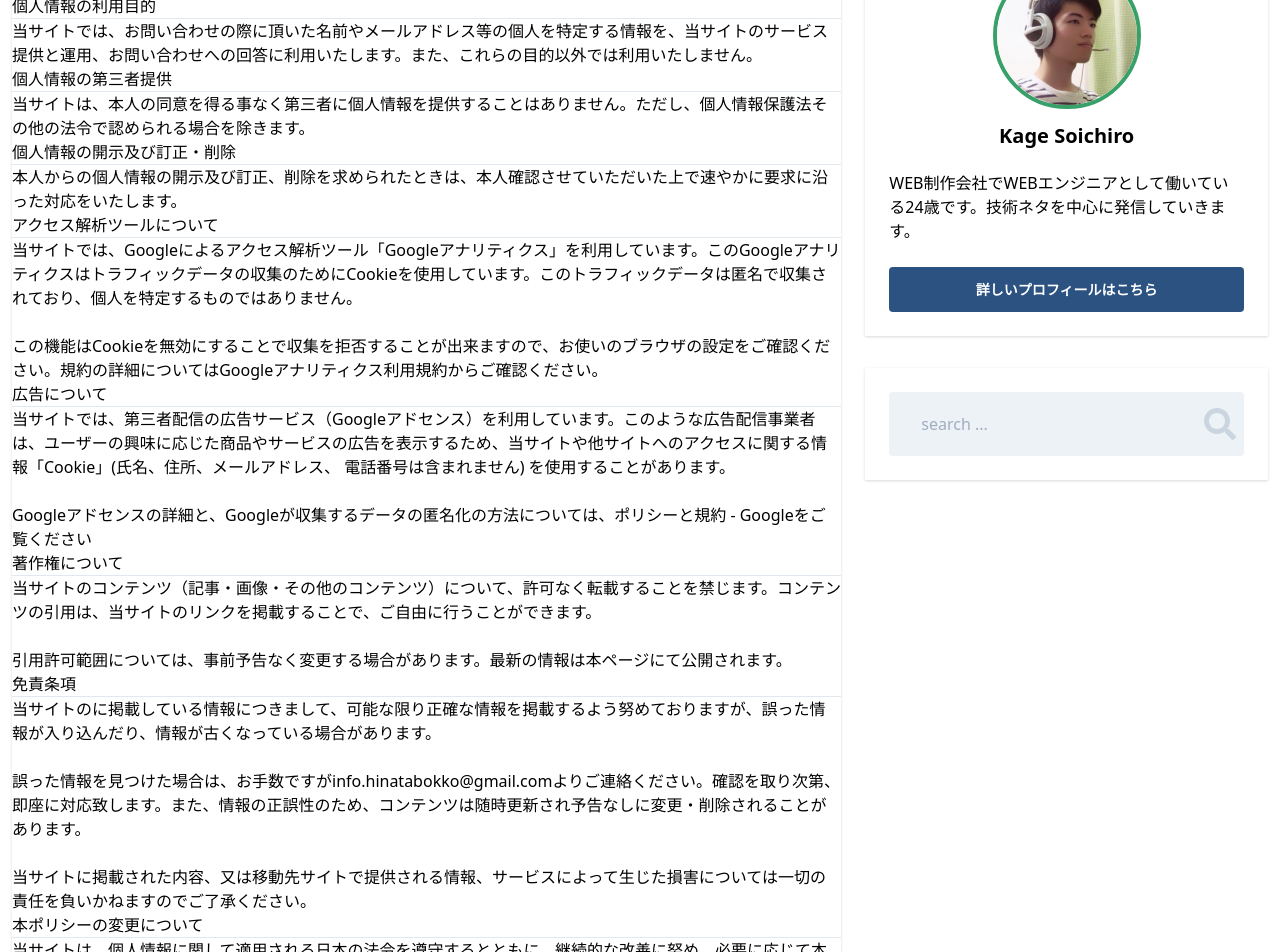
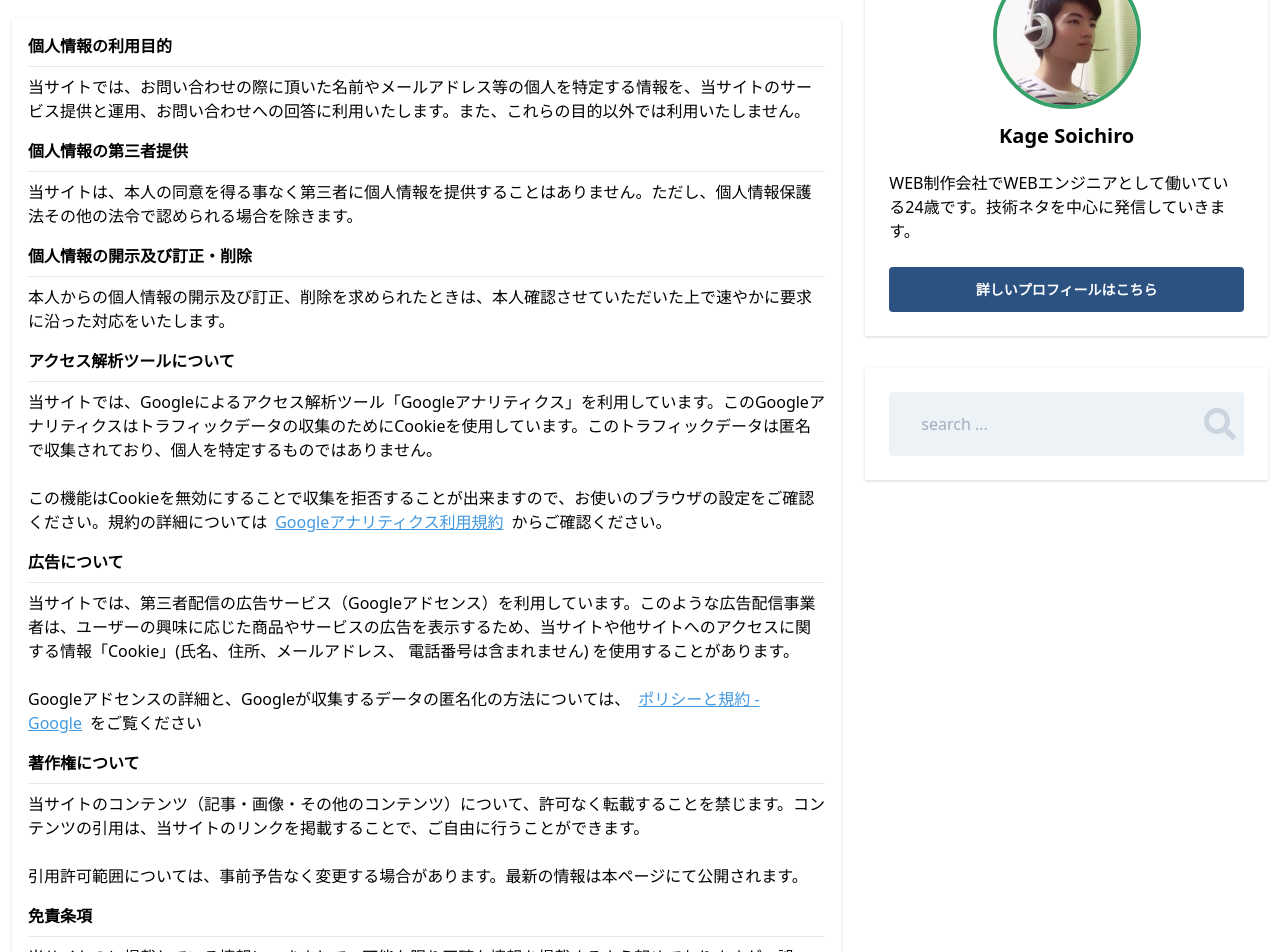
Before and after one commit to kagepedia/homepage, a Next.js app: page /privacy in a window 1280 px wide. Shown: the part 440-1392 px from the top of the page. Built offline with nearby package versions, Linux system fonts and the light colour scheme.

Commit message:
プライバシーポリシーのスタイル調整&フォームのバリデーションチェック変更

```diff
--- a/pages/contact/form.js
+++ b/pages/contact/form.js
@@ -8,13 +8,13 @@ import Footer from '../../components/molecules/footer';
 
 const Form = () => {
   const [isDisabled, setisDisabled] = useState(false);
-  const [errors, setErrors] = useState({});
+  const [errors, setErrors] = useState({ errs: { name: '', email: '', contents: '' } });
+  const [isChecked, setIsChecked] = useState(0);
 
   const [form, setForm] = useState({
     name: '',
     email: '',
     contents: '',
-    agreement: '',
   });
 
   // change handler
@@ -22,6 +22,11 @@ const Form = () => {
     const target = e.target;
     const name = target.name;
     const value = target.value;
+    if (name == 'agreement' && value == 1) {
+      setIsChecked(0);
+    } else if (name == 'agreement' && value == 0) {
+      setIsChecked(1);
+    }
     setForm({
       ...form,
       [name]: value,
@@ -50,6 +55,7 @@ const Form = () => {
     if (form.email && isMail(form.email) === false) err.email = 'メールアドレスを正しく入力してください';
     if (!form.contents) err.contents = 'お問い合わせ内容は必須項目です';
     if (form.contents && isLength(form.contents, 200) === false) err.contents = 'お問い合わせ内容の文字数は200字以内で入力してください';
+    if (isChecked == 0) err.agreement = '「プラバシーポリシー」の内容に同意してください';
     return err;
   };
 
@@ -71,6 +77,8 @@ const Form = () => {
     });
   };
 
+  console.log(errors);
+
   return (
     <div>
       <Head title={'お問い合わせ（入力）'} url={'https://kagepedia.com/contact/form'} />
@@ -87,6 +95,7 @@ const Form = () => {
             </div>
             <div className="md:w-2/3">
               <input type="text" maxLength="30" name="name" className="form-input block w-full focus:bg-white" value={form.name} onChange={handleChange} required />
+              {errors.errs.name ? <p className="mt-2 text-red-700">{errors.errs.name}</p> : null}
             </div>
           </div>
           <div className="md:flex mb-6">
@@ -97,6 +106,7 @@ const Form = () => {
             </div>
             <div className="md:w-2/3">
               <input type="email" maxLength="30" name="email" className="form-input block w-full focus:bg-white" value={form.email} onChange={handleChange} required />
+              {errors.errs.email ? <p className="mt-2 text-red-700">{errors.errs.email}</p> : null}
             </div>
           </div>
           <div className="md:flex mb-6">
@@ -107,13 +117,14 @@ const Form = () => {
             </div>
             <div className="md:w-2/3">
               <textarea name="contents" className="form-textarea block w-full focus:bg-white" maxLength="200" rows="8" value={form.contents} onChange={handleChange} required></textarea>
+              {errors.errs.contents ? <p className="mt-2 text-red-700">{errors.errs.contents}</p> : null}
             </div>
           </div>
           <div className="my-6 text-center">
             <label>
-              <input className="" type="checkbox" name="agreement" value="1" />
+              <input className="" type="checkbox" name="agreement" value={isChecked} onChange={handleChange} />
               <span className="text-left inline-block">
-                弊社規定の「
+                当サイトの「
                 <a href="/privacy" target="_blank">
                   プライバシーポリシー
                 </a>
@@ -121,12 +132,9 @@ const Form = () => {
                 <br />
                 ※ご同意いただけない場合は送信ができません。
               </span>
+              {errors.errs.agreement ? <p className="mt-2 mr-20 text-red-700">{errors.errs.agreement}</p> : null}
+              <p></p>
             </label>
-          </div>
-          <div>
-            {Object.keys(errors).map((err, index) => (
-              <li key={index}>{err}</li>
-            ))}
           </div>
           <div className="md:flex md:items-center">
             <div className="md:w-1/3"></div>
--- a/pages/privacy/index.js
+++ b/pages/privacy/index.js
@@ -11,62 +11,74 @@ const Privacy = () => {
       <Header />
       <div className="container mx-auto flex flex-wrap py-6">
         <section className="w-full md:w-2/3 flex flex-col items-center px-3">
-          <div>
-            <b>プライバシーポリシー</b>
-            <p>ひなたぼっこ（以下、当サイト）では、個人情報の保護およびその適切な取り扱いについて、以下のとおりプライバシーポリシー（以下、本ポリシー）を定めております。</p>
+          <div className="mb-6">
+            <p className="font-black">プライバシーポリシー</p>
+            <p className="text-opacity-75 text-gray-800">
+              ひなたぼっこ（以下、当サイト）では、個人情報の保護およびその適切な取り扱いについて、以下のとおりプライバシーポリシー（以下、本ポリシー）を定めております。
+            </p>
           </div>
-          <div className="bg-white shadow">
-            <p className="title">個人情報の利用目的</p>
-            <hr />
+          <div className="bg-white shadow p-4">
+            <p className="title font-black">個人情報の利用目的</p>
+            <hr className="my-2" />
             <p className="discription">
               当サイトでは、お問い合わせの際に頂いた名前やメールアドレス等の個人を特定する情報を、当サイトのサービス提供と運用、お問い合わせへの回答に利用いたします。また、これらの目的以外では利用いたしません。
             </p>
-            <p className="title">個人情報の第三者提供</p>
-            <hr />
+            <p className="title mt-4 font-black">個人情報の第三者提供</p>
+            <hr className="my-2" />
             <p className="discription">当サイトは、本人の同意を得る事なく第三者に個人情報を提供することはありません。ただし、個人情報保護法その他の法令で認められる場合を除きます。</p>
-            <p className="title">個人情報の開示及び訂正・削除</p>
-            <hr />
+            <p className="title mt-4 font-black">個人情報の開示及び訂正・削除</p>
+            <hr className="my-2" />
             <p className="discription">本人からの個人情報の開示及び訂正、削除を求められたときは、本人確認させていただいた上で速やかに要求に沿った対応をいたします。</p>
-            <p className="title">アクセス解析ツールについて</p>
-            <hr />
+            <p className="title mt-4 font-black">アクセス解析ツールについて</p>
+            <hr className="my-2" />
             <p className="discription">
               当サイトでは、Googleによるアクセス解析ツール「Googleアナリティクス」を利用しています。このGoogleアナリティクスはトラフィックデータの収集のためにCookieを使用しています。このトラフィックデータは匿名で収集されており、個人を特定するものではありません。
               <br />
               <br />
               この機能はCookieを無効にすることで収集を拒否することが出来ますので、お使いのブラウザの設定をご確認ください。規約の詳細については
-              <a href="https://www.google.com/analytics/terms/jp.html">Googleアナリティクス利用規約</a>
+              <a className="px-2 text-blue-500 underline" href="https://www.google.com/analytics/terms/jp.html" target="_blank">
+                Googleアナリティクス利用規約
+              </a>
               からご確認ください。
             </p>
-            <p className="title">広告について</p>
-            <hr />
+            <p className="title mt-4 font-black">広告について</p>
+            <hr className="my-2" />
             <p className="discription">
               当サイトでは、第三者配信の広告サービス（Googleアドセンス）を利用しています。このような広告配信事業者は、ユーザーの興味に応じた商品やサービスの広告を表示するため、当サイトや他サイトへのアクセスに関する情報「Cookie」(氏名、住所、メールアドレス、
               電話番号は含まれません) を使用することがあります。
               <br />
               <br />
-              Googleアドセンスの詳細と、Googleが収集するデータの匿名化の方法については、<a href="https://policies.google.com/technologies/ads?hl=ja">ポリシーと規約 - Google</a>をご覧ください
+              Googleアドセンスの詳細と、Googleが収集するデータの匿名化の方法については、
+              <a className="px-2 text-blue-500 underline" href="https://policies.google.com/technologies/ads?hl=ja" target="_blank">
+                ポリシーと規約 - Google
+              </a>
+              をご覧ください
             </p>
-            <p className="title">著作権について</p>
-            <hr />
+            <p className="title mt-4 font-black">著作権について</p>
+            <hr className="my-2" />
             <p className="discription">
               当サイトのコンテンツ（記事・画像・その他のコンテンツ）について、許可なく転載することを禁じます。コンテンツの引用は、当サイトのリンクを掲載することで、ご自由に行うことができます。
               <br />
               <br />
               引用許可範囲については、事前予告なく変更する場合があります。最新の情報は本ページにて公開されます。
             </p>
-            <p className="title">免責条項</p>
-            <hr />
+            <p className="title mt-4 font-black">免責条項</p>
+            <hr className="my-2" />
             <p className="discription">
               当サイトのに掲載している情報につきまして、可能な限り正確な情報を掲載するよう努めておりますが、誤った情報が入り込んだり、情報が古くなっている場合があります。
               <br />
               <br />
-              誤った情報を見つけた場合は、お手数ですがinfo.hinatabokko@gmail.comよりご連絡ください。確認を取り次第、即座に対応致します。また、情報の正誤性のため、コンテンツは随時更新され予告なしに変更・削除されることがあります。
+              誤った情報を見つけた場合は、お手数ですが
+              <a className="px-2 text-blue-500 underline" href="mailto:info.hinatabokko@gmail.com">
+                info.hinatabokko@gmail.com
+              </a>
+              よりご連絡ください。確認を取り次第、即座に対応致します。また、情報の正誤性のため、コンテンツは随時更新され予告なしに変更・削除されることがあります。
               <br />
               <br />
               当サイトに掲載された内容、又は移動先サイトで提供される情報、サービスによって生じた損害については一切の責任を負いかねますのでご了承ください。
             </p>
-            <p className="title">本ポリシーの変更について</p>
-            <hr />
+            <p className="title mt-4 font-black">本ポリシーの変更について</p>
+            <hr className="my-2" />
             <p className="discription">
               当サイトは、個人情報に関して適用される日本の法令を遵守するとともに、継続的な改善に努め、必要に応じて本ポリシーを変更することがあります。
               <br />
```
